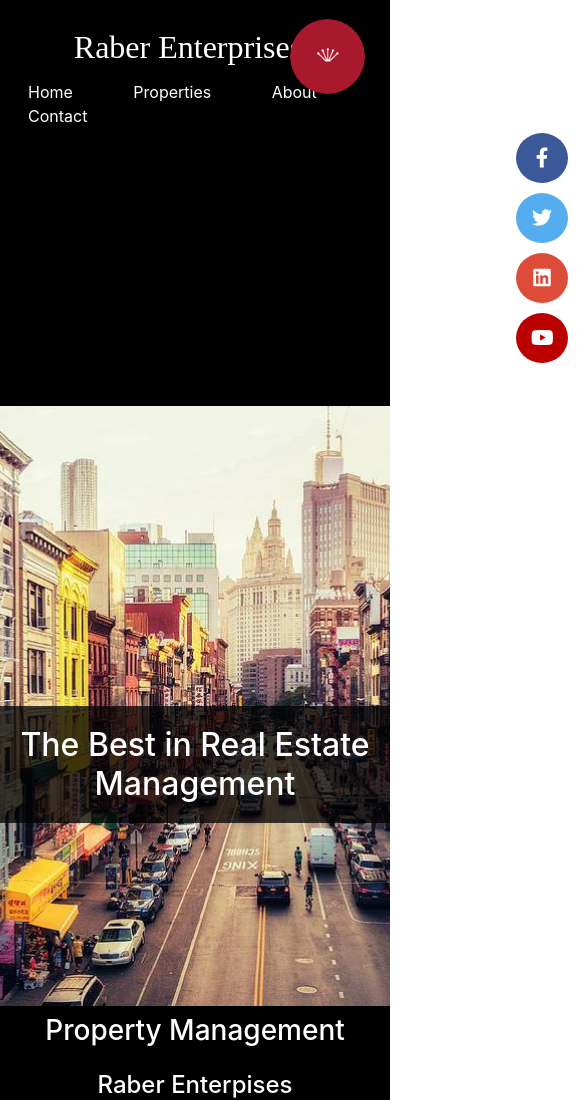
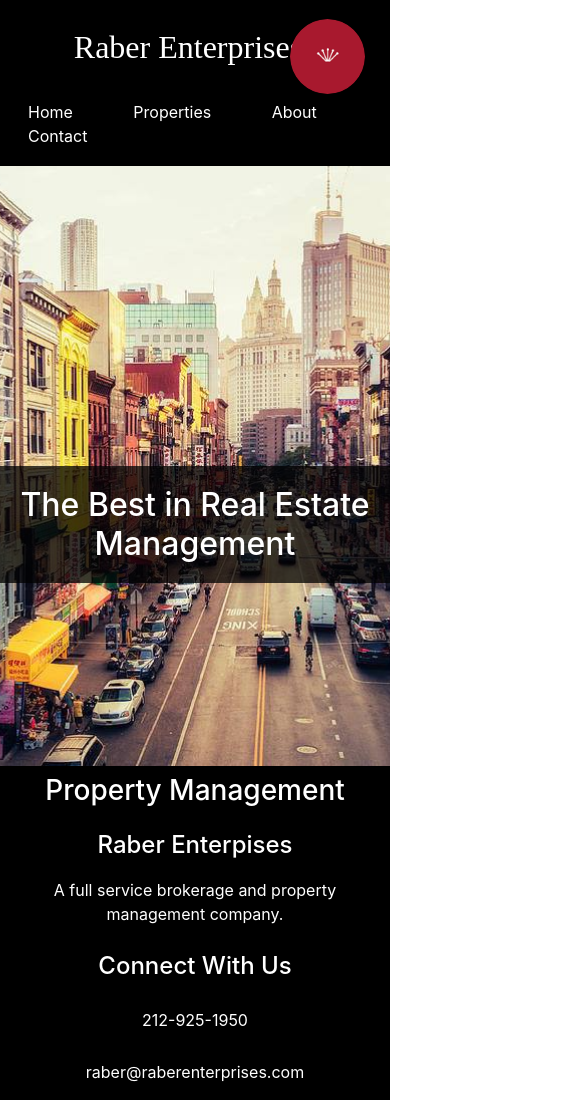
Before and after one commit to JustinSteinberg/raberenterprises, a plain HTML site: page index.html in a window 390 px wide. Shown: the top 1100 px of the page, 584 px wide, since content can reach past the window. Drawn offline with nearby package versions, Linux system fonts and the light colour scheme.

Commit message:
Adding media queries to work with mobile/ smaller screens.

```diff
--- a/Raberstyle.css
+++ b/Raberstyle.css
@@ -42,10 +42,26 @@ h2, h3, h4 {
 	color: white;
 }
 
+#nav-links{
+	position: relative;
+	top: 20px;
+}
+
 #social-media{
-	margin: 0 0 0 500px;
+	margin: 0 0 0 0px;
 	display: inline-block;
 }
+
+@media only screen and (max-width: 600px) {
+	#social-media {
+		display: none;
+	}
+}
+
+.nav-row{
+	position: relative;
+}
+
 
 #social-media li:hover{
 	background-color: black;
--- a/index.html
+++ b/index.html
@@ -9,14 +9,16 @@
 
     <link rel="stylesheet" href="https://cdnjs.cloudflare.com/ajax/libs/font-awesome/6.4.0/css/all.min.css" integrity="sha512-iecdLmaskl7CVkqkXNQ/ZH/XLlvWZOJyj7Yy7tcenmpD1ypASozpmT/E0iPtmFIB46ZmdtAc9eNBvH0H/ZpiBw==" crossorigin="anonymous" referrerpolicy="no-referrer" />
 
-    <link rel="stylesheet" href="/Raberstyle.css">
+    <link rel="stylesheet" href="Raberstyle.css">
 
 </head>
 <body>
 <header>
 	<nav>
 		<h1>Raber Enterprises</h1>
-		<ul>
+		<div class="row nav-row">
+		<div class="col-xs-12 col-md-8">
+		<ul id="nav-links">
 			<li>
 				<a href="">Home</a>
 			</li>
@@ -29,7 +31,9 @@
 			<li>
 				<a href="">Contact</a>
 			</li>
-
+		</ul>
+	</div>
+	<div class="col-xs-6 col-md-4">
 			<ul id="social-media">
 				<li><a href="#" class="fa facebook">
 					<i class="fab fa-facebook-f text-white"></i>
@@ -51,6 +55,8 @@
 				</a>
 				</li>
 			</ul>
+		</div>
+	</div>
 		<a class="navbar-brand" href="/">
 			<div class="logo-image">
 				<img class="resize" src="/images/raber_logo.png">
```
